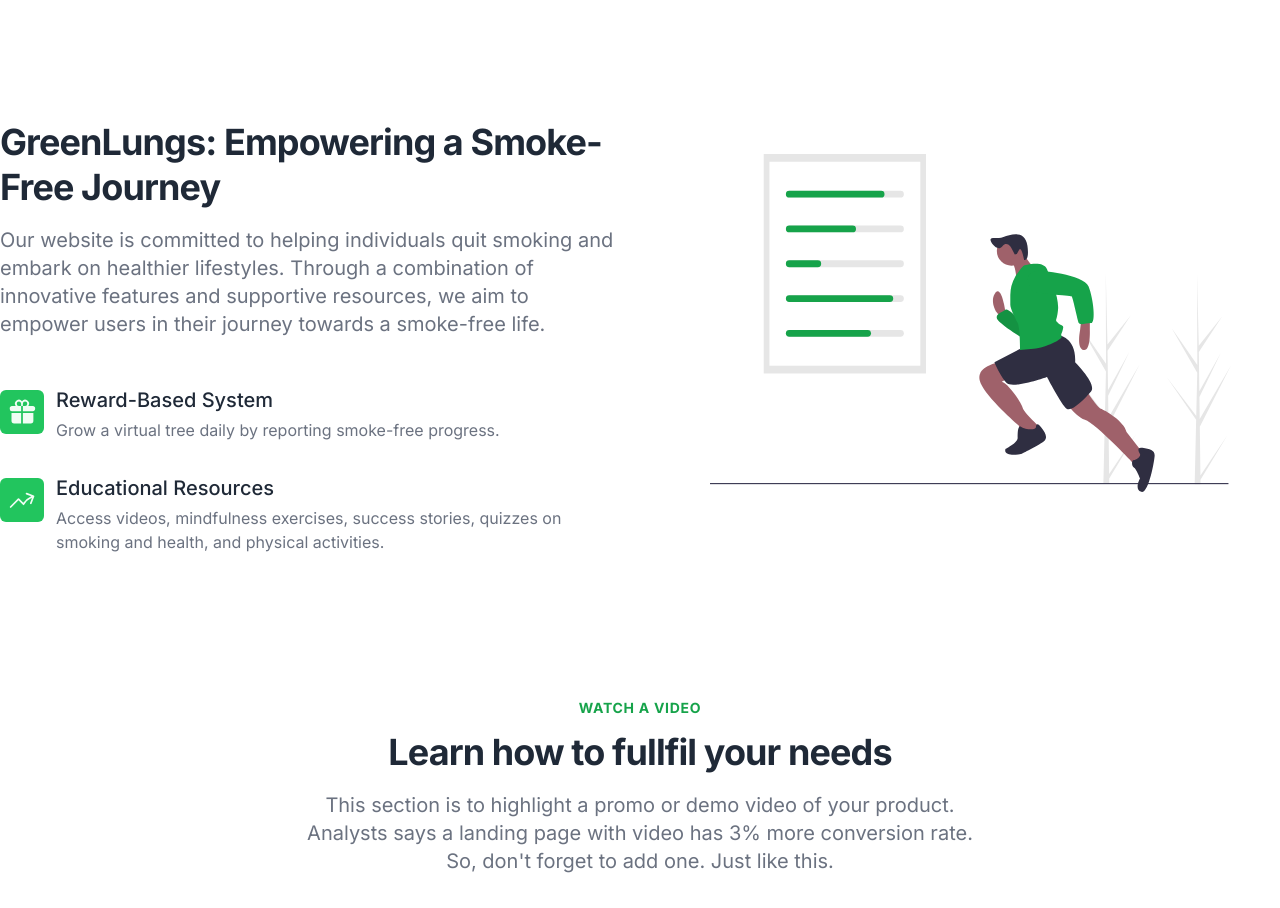
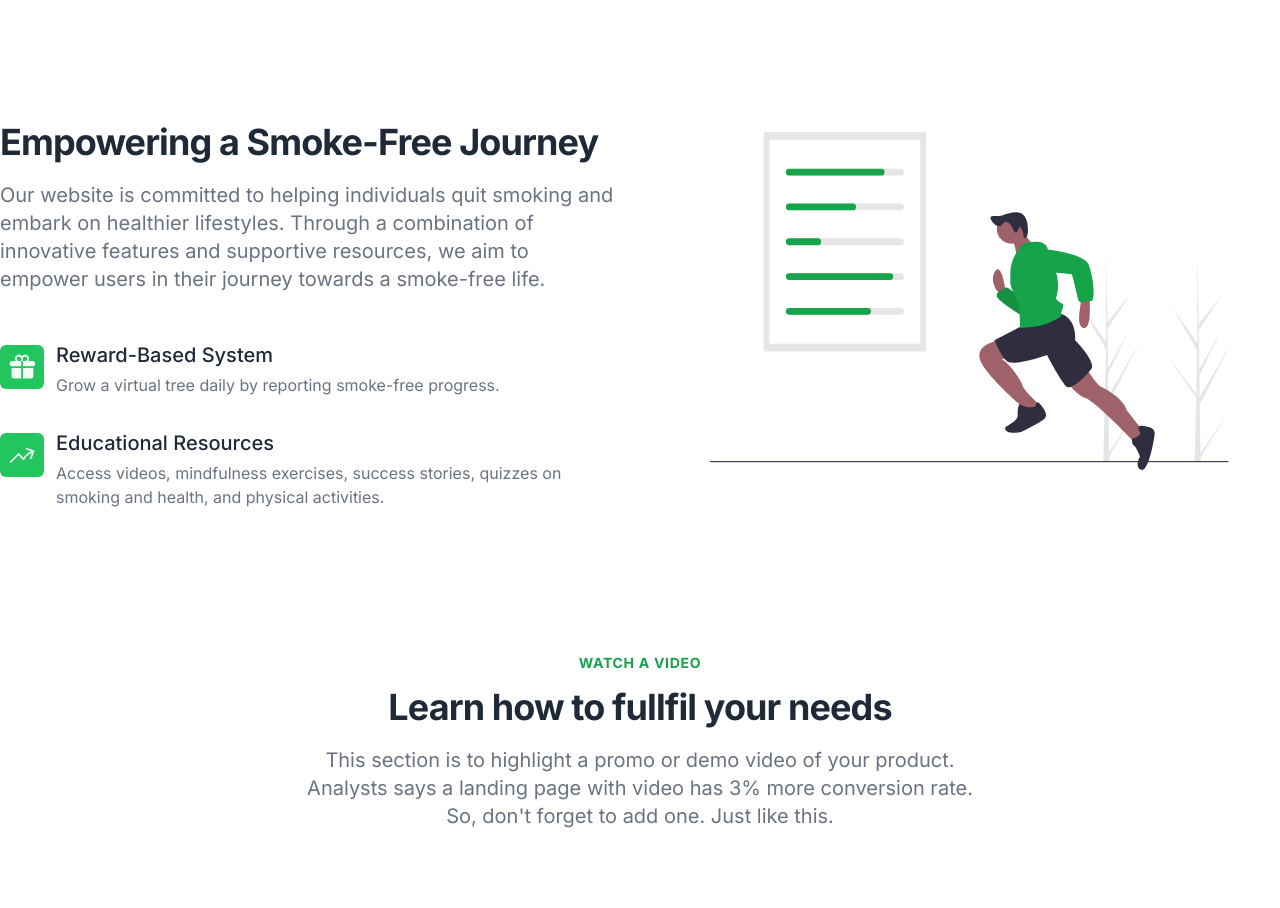
Before and after one commit to cyriljohn147/webHack, a Next.js app: page / in a window 1280 px wide. Shown: the part 1660-2568 px from the top of the page. Built offline with nearby package versions, Linux system fonts and the light colour scheme.

Commit message:
they not like us

```diff
--- a/src/app/page.tsx
+++ b/src/app/page.tsx
@@ -33,7 +33,7 @@ export default function Home() {
         don&apos;t forget to add one. Just like this.
       </SectionTitle>
 
-      <Video videoId="fZ0D0cnR88E" />
+      <Video videoId="https://www.youtube.com/watch?v=jGDKh-I1C54" />
 
       {/* <SectionTitle
         preTitle="Testimonials"
--- a/src/components/Video.tsx
+++ b/src/components/Video.tsx
@@ -9,7 +9,7 @@ interface VideoProps {
 export function Video({ videoId }: Readonly<VideoProps>) {
   const [playVideo, setPlayVideo] = useState(false);
 
-  if (!videoId) return null;
+  // if (!videoId) return null;
 
   return (
     <Container>
@@ -36,7 +36,7 @@ export function Video({ videoId }: Readonly<VideoProps>) {
         )}
         {playVideo && (
           <iframe
-            src={`https://www.youtube-nocookie.com/embed/${videoId}?controls=0&autoplay=1`}
+            src={videoId}
             title="YouTube video player"
             allow="accelerometer; autoplay; clipboard-write; encrypted-media; gyroscope; picture-in-picture"
             className="w-full h-full aspect-video"
--- a/src/components/data.js
+++ b/src/components/data.js
@@ -33,7 +33,7 @@ const benefitOne = {
 };
 
 const benefitTwo = {
-  title: "GreenLungs: Empowering a Smoke-Free Journey",
+  title: "Empowering a Smoke-Free Journey",
   desc: "Our website is committed to helping individuals quit smoking and embark on healthier lifestyles. Through a combination of innovative features and supportive resources, we aim to empower users in their journey towards a smoke-free life.",
   image: benefitTwoImg,
   bullets: [
```
